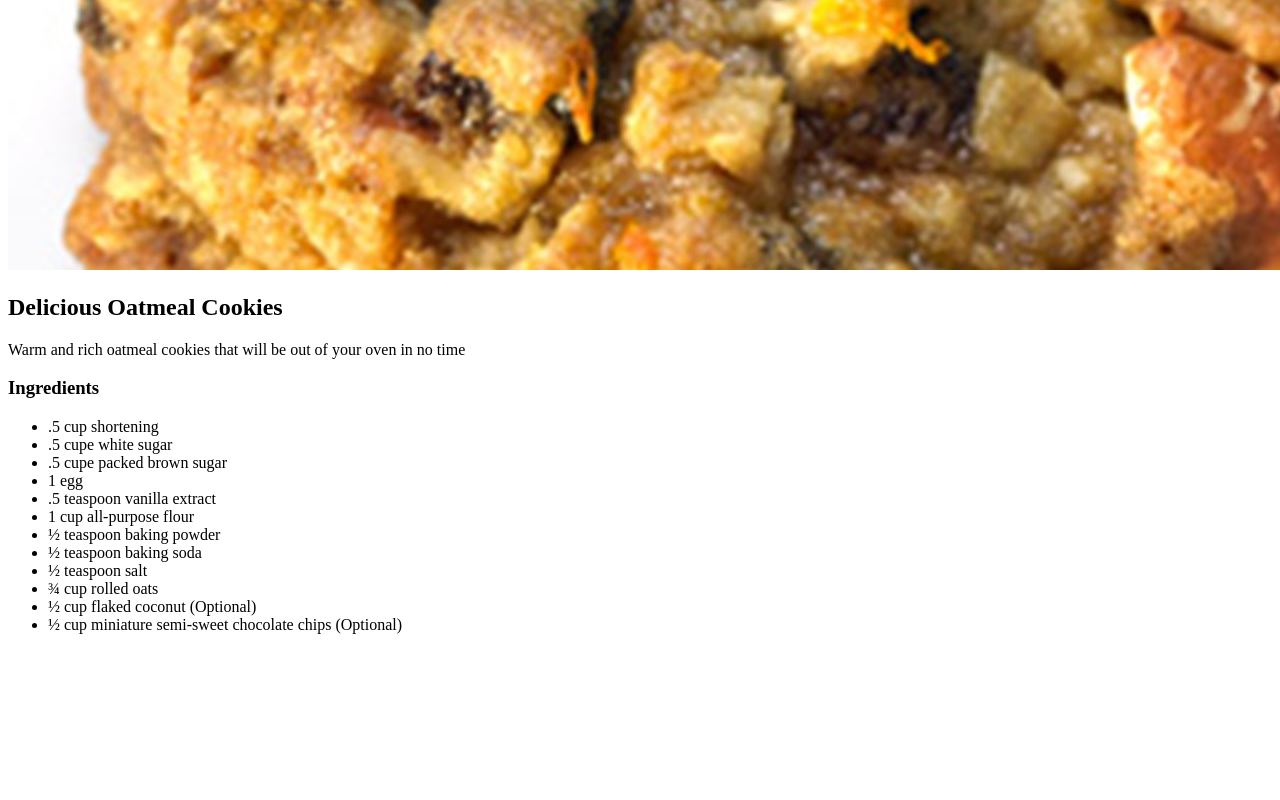
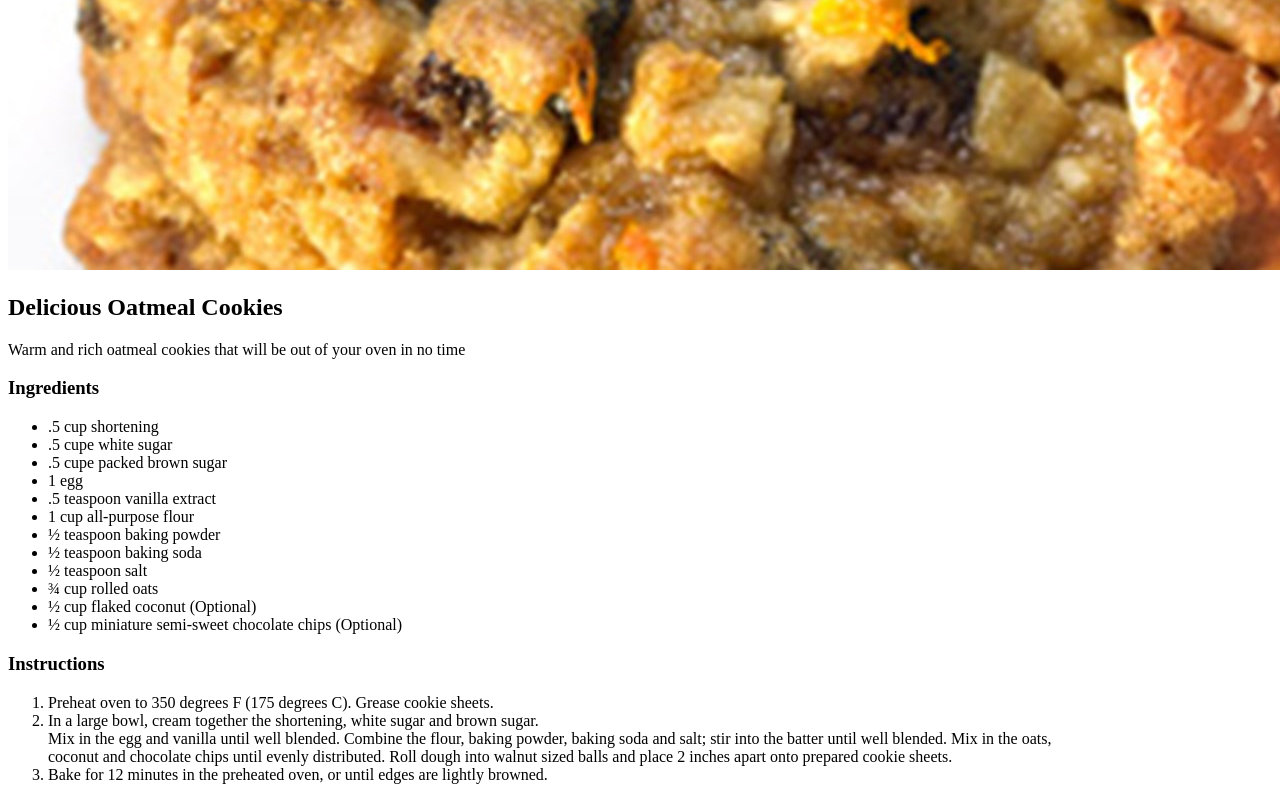
Before and after one commit to kkated/recipes, a plain HTML site: page cookie.html in a window 1280 px wide. Shown: the part 1088-1888 px from the top of the page. Before the commit the page ends 1738 px from the top, so only its background shows below. Drawn offline with Linux system fonts and the light colour scheme.

Commit message:
added instructions for cookies

```diff
--- a/cookie.html
+++ b/cookie.html
@@ -29,8 +29,16 @@
         <li>¾ cup rolled oats</li>
         <li>½ cup flaked coconut (Optional)</li>
         <li>½ cup miniature semi-sweet chocolate chips (Optional)</li>
-
     </ul>
+    <h3>Instructions</h3>
+    <ol>
+        <li>Preheat oven to 350 degrees F (175 degrees C). Grease cookie sheets.</li>
+        <li>In a large bowl, cream together the shortening, white sugar and brown sugar.<br> Mix in the egg and vanilla
+            until well blended. Combine the flour, baking powder, baking soda and salt; stir into the batter until well
+            blended. Mix in the oats,<br> coconut and chocolate chips until evenly distributed. Roll dough into walnut
+            sized balls and place 2 inches apart onto prepared cookie sheets.</li>
+        <li>Bake for 12 minutes in the preheated oven, or until edges are lightly browned.</li>
+    </ol>
 </body>
 
 </html>
```
Lines whose indentation alone changed are shown as unchanged.
